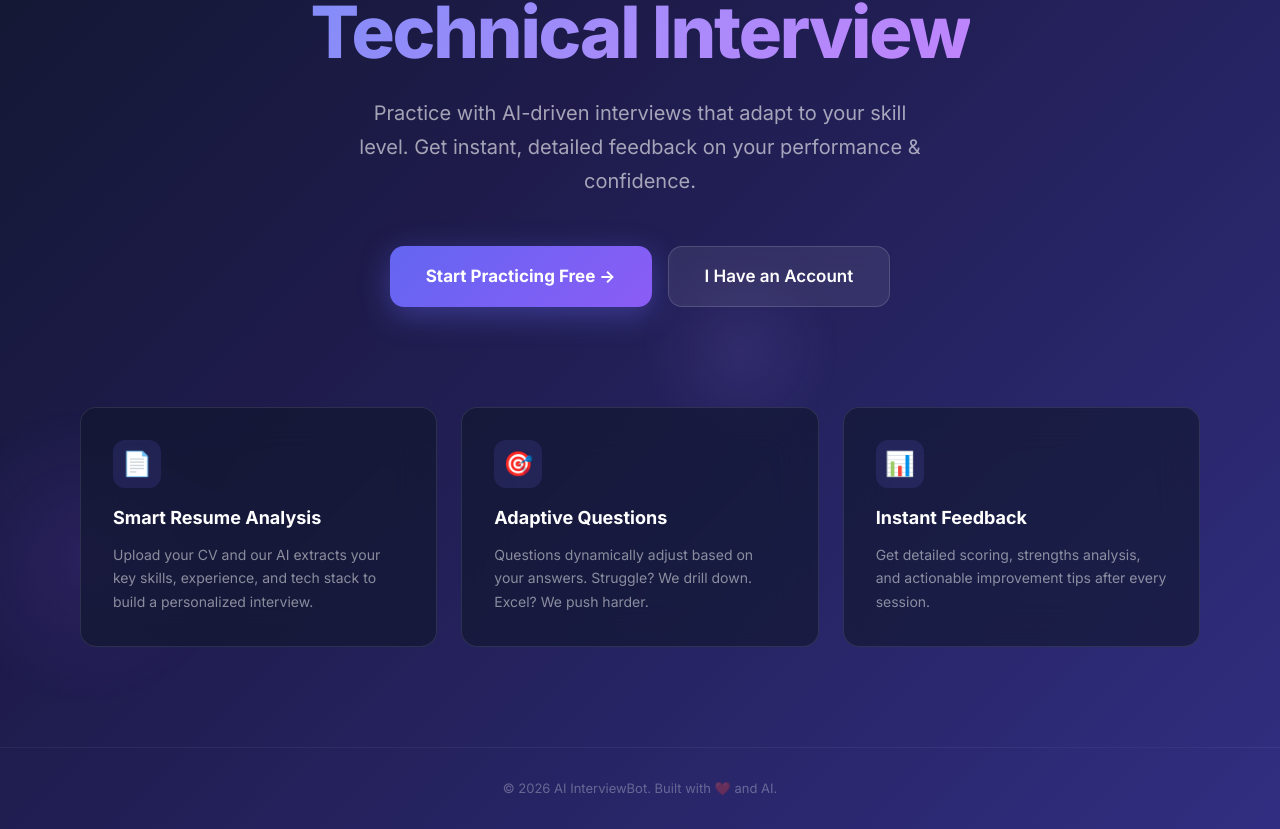
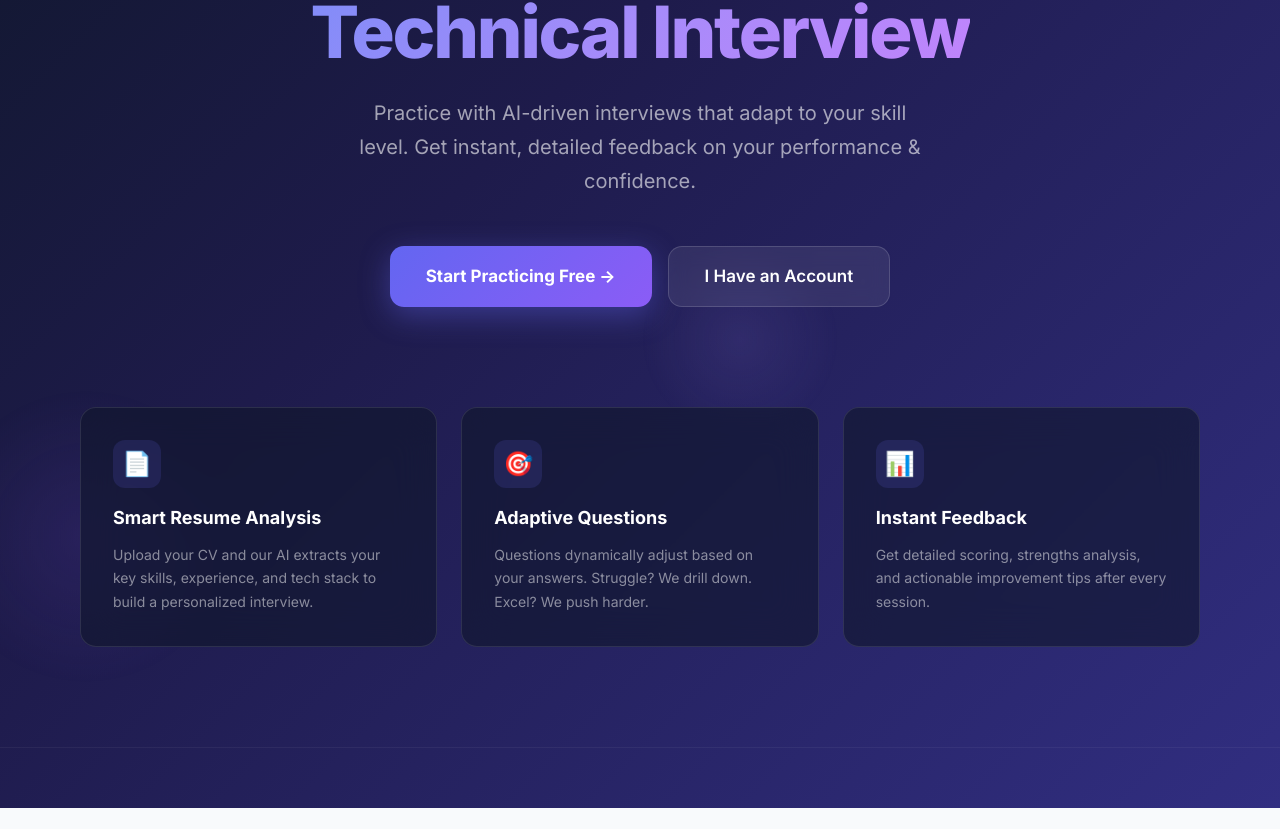
Before and after one commit to GAGANA-KARTHIKEYAN/ai-interview-bot, a Next.js app: page / in a window 1280 px wide. Shown: the part 310-1139 px from the top of the page. After the commit the page ends 1118 px from the top, so only its background shows below. Built offline with nearby package versions, Linux system fonts and the light colour scheme.

Commit message:
Remove copyright footer from landing page

```diff
--- a/src/app/page.tsx
+++ b/src/app/page.tsx
@@ -163,13 +163,11 @@ export default function Home() {
         ))}
       </div>
 
-      {/* Footer */}
       <div style={{
         textAlign: 'center', padding: '30px 40px',
         borderTop: '1px solid rgba(255,255,255,0.05)',
         color: 'rgba(255,255,255,0.3)', fontSize: 13, position: 'relative', zIndex: 10,
       }}>
-        © 2026 AI InterviewBot. Built with ❤️ and AI.
       </div>
     </div>
   );
```
